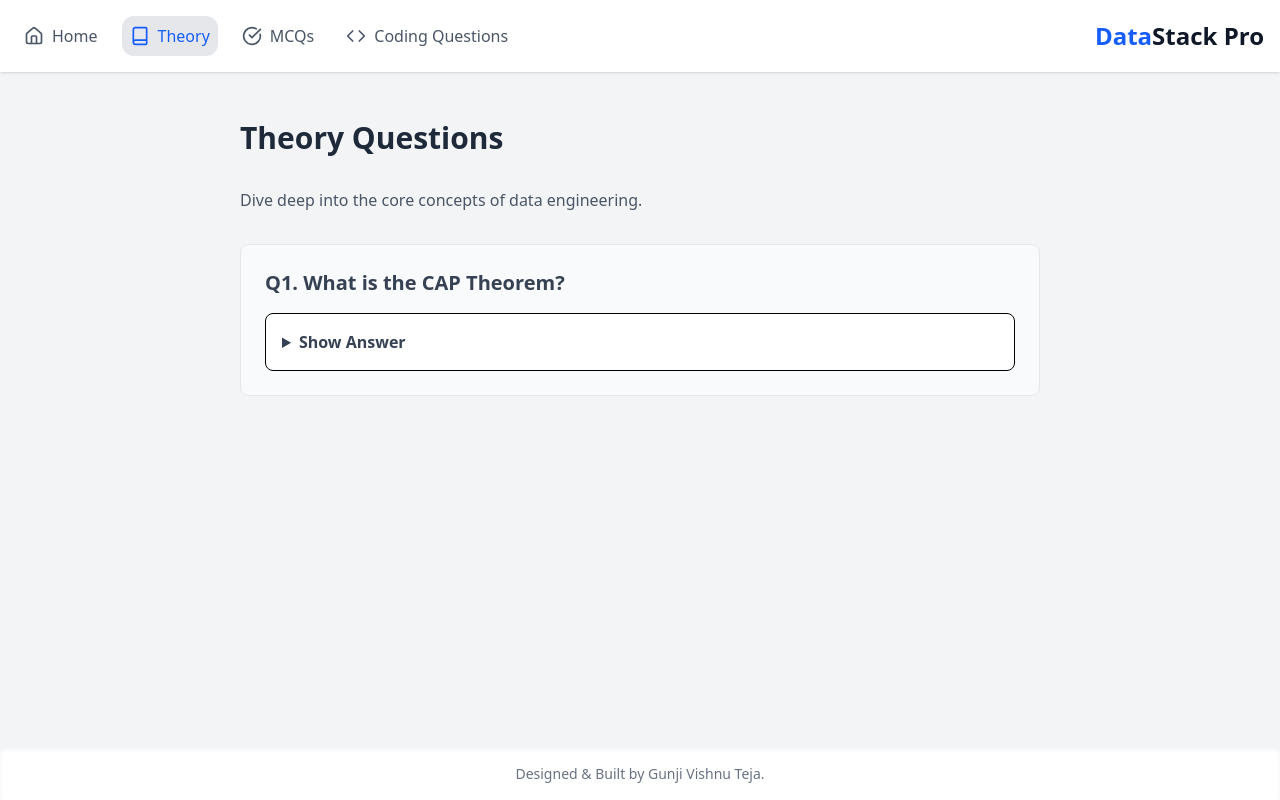
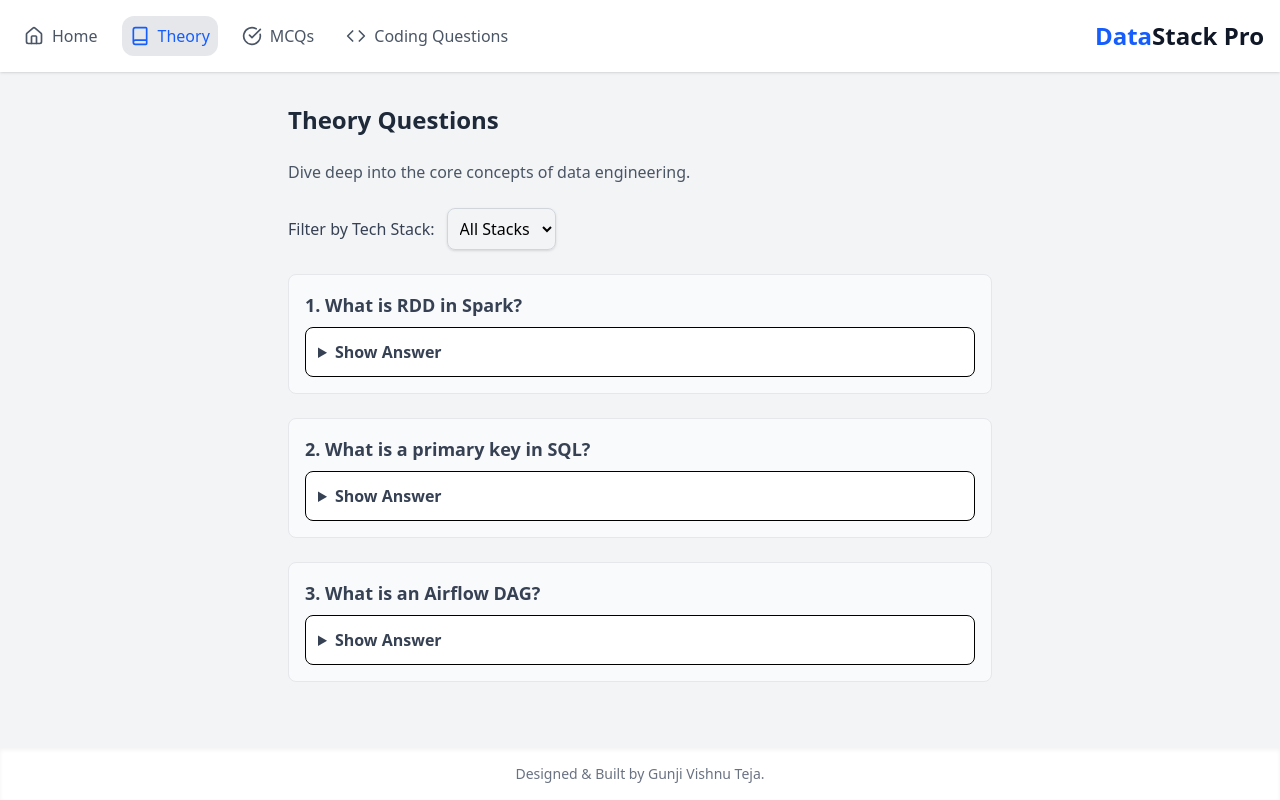
Before and after one commit to Vishnu1434/datastack-pro, a React (Vite) app: page / in a window 1280 px wide. Both pictures are taken after a click on the button "Theory". Built offline with nearby package versions, Linux system fonts and the light colour scheme.

Commit message:
theory page changes

```diff
--- a/package.json
+++ b/package.json
@@ -15,6 +15,7 @@
     "@tailwindcss/vite": "^4.1.13",
     "firebase": "^12.3.0",
     "gh-pages": "^6.3.0",
+    "js-yaml": "^4.1.0",
     "lucide-react": "^0.544.0",
     "react": "^19.1.1",
     "react-dom": "^19.1.1"
--- /dev/null
+++ b/public/data/theory/questions.yaml
@@ -0,0 +1,12 @@
+- id: 1
+  stack: spark
+  question: "What is RDD in Spark?"
+  answer: "RDD stands for Resilient Distributed Dataset, the fundamental data structure of Spark."
+- id: 2
+  stack: sql
+  question: "What is a primary key in SQL?"
+  answer: "A primary key is a column or set of columns that uniquely identifies a row in a table."
+- id: 3
+  stack: airflow
+  question: "What is an Airflow DAG?"
+  answer: "A DAG (Directed Acyclic Graph) is a collection of tasks with dependencies that Airflow runs."
--- a/src/pages/Home.jsx
+++ b/src/pages/Home.jsx
@@ -3,8 +3,8 @@ import { Github, PlayCircle } from "lucide-react";
 
 function HomePage({ isLocalMode }) {
     return (
-        <div className="p-8 md:p-12 space-y-8 max-w-4xl mx-auto text-center space-y-6">
-            <h1 className="text-4xl md:text-5xl font-extrabold text-gray-900 leading-tight">
+        <div className="p-8 md:p-12 max-w-4xl mx-auto text-center space-y-6">
+            <h1 className="text-2xl md:text-5xl font-extrabold text-gray-900 leading-tight">
                 Welcome to your Data Engineering Prep App!
             </h1>
             <p className="text-lg text-gray-600">
--- a/src/pages/Theory.jsx
+++ b/src/pages/Theory.jsx
@@ -1,28 +1,88 @@
-import React from "react";
+import React, { useState, useEffect } from "react";
+import { loadTheoryQuestions } from "../services/theoryPage";
 
 function TheoryPage() {
+    const [questions, setQuestions] = useState([]);
+    const [selectedStack, setSelectedStack] = useState("all");
+    const [error, setError] = useState(null);
+
+    useEffect(() => {
+        async function fetchQuestions() {
+            try {
+                const data = await loadTheoryQuestions();
+                setQuestions(data);
+            } catch (err) {
+                console.error("Failed to load questions:", err);
+                setError("Could not load questions. Please try again later.");
+            }
+        }
+        fetchQuestions();
+    }, []);
+
+    // Unique stack list
+    const stacks = ["all", ...new Set(questions.map((q) => q.stack))];
+
+    // Filtered questions
+    const filteredQuestions =
+        selectedStack === "all"
+            ? questions
+            : questions.filter((q) => q.stack === selectedStack);
+
+    if (error) {
+        return (
+            <div className="p-6 bg-red-100 text-red-800 rounded-lg border border-red-200">
+                {error}
+            </div>
+        );
+    }
+
     return (
-        <div className="p-8 md:p-12 space-y-8 max-w-4xl mx-auto space-y-6">
-            <h2 className="text-3xl font-bold text-gray-800">Theory Questions</h2>
+        <div className="p-6 md:p-8 space-y-6 max-w-3xl mx-auto">
+            <h2 className="text-2xl font-bold text-gray-800">Theory Questions</h2>
             <p className="text-gray-600">
                 Dive deep into the core concepts of data engineering.
             </p>
 
-            <div className="bg-gray-50 rounded-lg p-6 border border-gray-200">
-                <h3 className="text-xl font-semibold text-gray-700 mb-2">
-                    Q1. What is the CAP Theorem?
-                </h3>
-                <details className="mt-4 p-4 bg-white rounded-lg border">
-                    <summary className="font-semibold text-gray-700 cursor-pointer">
-                        Show Answer
-                    </summary>
-                    <p className="mt-2 text-gray-600">
-                        The CAP theorem states that a distributed data store can only
-                        provide two of the three guarantees: Consistency, Availability, and
-                        Partition Tolerance.
-                    </p>
-                </details>
+            {/* Dropdown */}
+            <div className="flex items-center space-x-3">
+                <label htmlFor="stack" className="font-medium text-gray-700">
+                    Filter by Tech Stack:
+                </label>
+                <select
+                    id="stack"
+                    value={selectedStack}
+                    onChange={(e) => setSelectedStack(e.target.value)}
+                    className="p-2 border border-gray-300 rounded-lg shadow-sm focus:ring-blue-500 focus:border-blue-500"
+                >
+                    {stacks.map((stack) => (
+                        <option key={stack} value={stack}>
+                            {stack === "all" ? "All Stacks" : stack.toUpperCase()}
+                        </option>
+                    ))}
+                </select>
             </div>
+
+            {/* Questions */}
+            {filteredQuestions.length === 0 ? (
+                <p className="text-gray-500">No questions available for this stack.</p>
+            ) : (
+                filteredQuestions.map((q) => (
+                    <div
+                        key={q.id}
+                        className="bg-gray-50 rounded-lg p-4 border border-gray-200"
+                    >
+                        <h3 className="text-lg font-semibold text-gray-700">
+                            {q.id}. {q.question}
+                        </h3>
+                        <details className="mt-2 p-3 bg-white rounded-lg border">
+                            <summary className="font-semibold text-gray-700 cursor-pointer">
+                                Show Answer
+                            </summary>
+                            <p className="mt-2 text-gray-600">{q.answer}</p>
+                        </details>
+                    </div>
+                ))
+            )}
         </div>
     );
 }
--- /dev/null
+++ b/src/services/theoryPage.js
@@ -0,0 +1,15 @@
+import yaml from "js-yaml";
+
+export async function loadTheoryQuestions() {
+    try {
+        const response = await fetch("data/theory/questions.yaml");
+        const text = await response.text();
+        const data = yaml.load(text);
+
+        console.log("Loaded questions:", data);
+        return Array.isArray(data) ? data : [];
+    } catch (error) {
+        console.error("Error loading questions.yaml:", error);
+        return [];
+    }
+}
```
Also changed, not shown: 1 other file (tests, documents, lock files or other folders).
